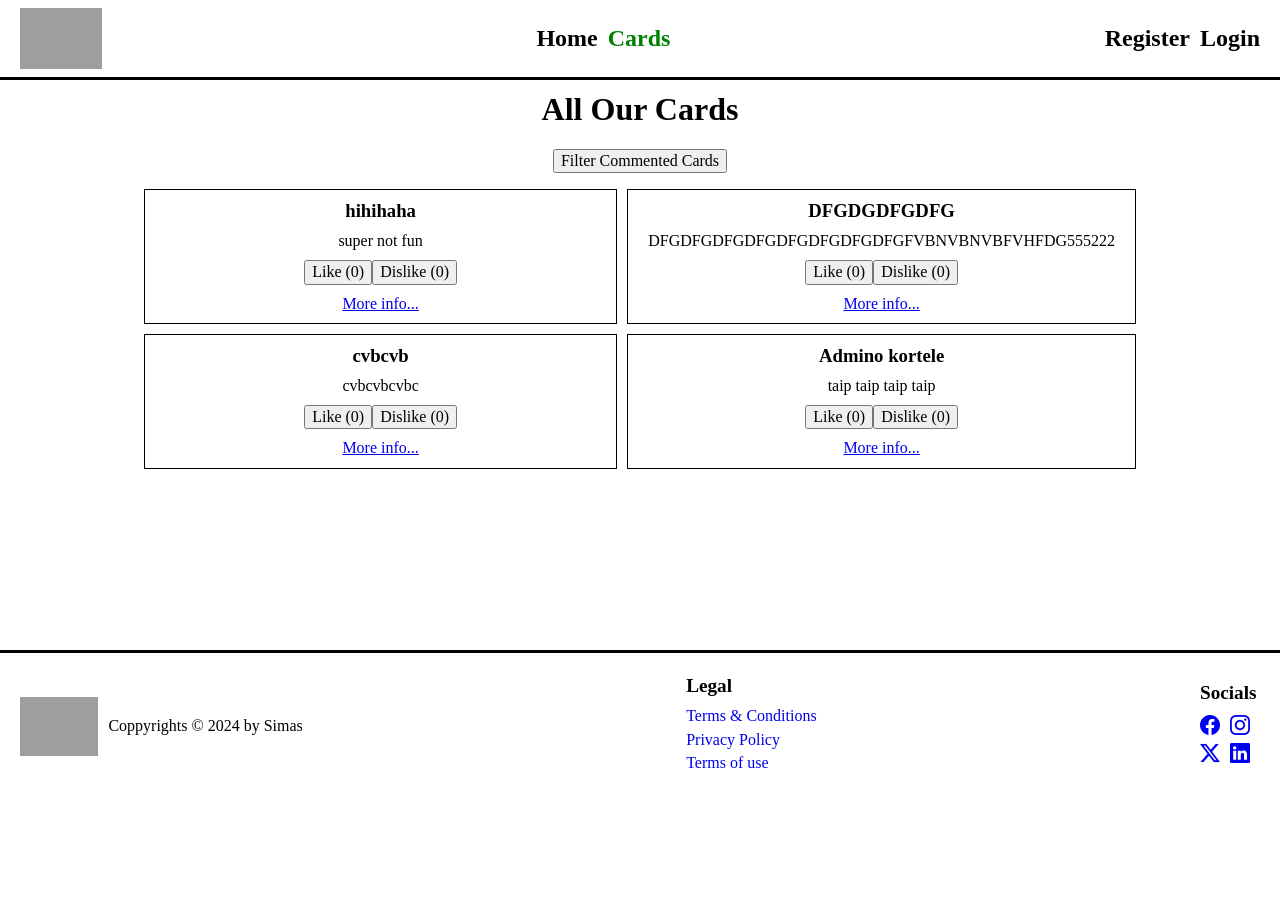
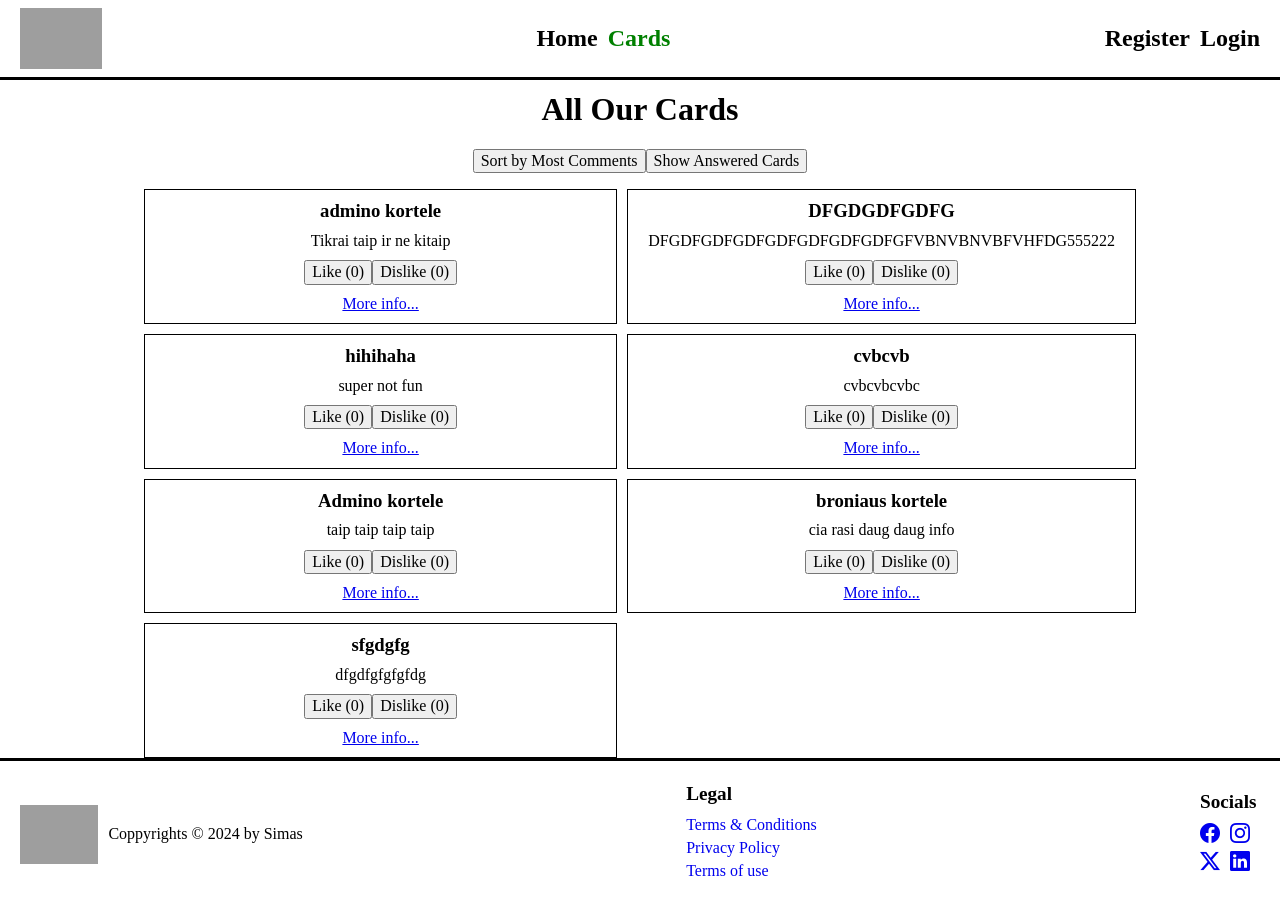
Before and after one commit to simasjo/FEU12-Simas-Domarkas-REACT-atsiskaitymas, a React (Create React App) app: page /cards/allCards in a window 1280 px wide. Before the commit the page ends 800 px from the top, so only its background shows below. Built offline with nearby package versions, Linux system fonts and the light colour scheme; data requests are answered from the project's data file; grey boxes are pictures that could not be loaded.

Commit message:
Sukuriau rykiavimo funkcionaluma

```diff
--- a/src/App.jsx
+++ b/src/App.jsx
@@ -11,7 +11,6 @@ import Footer from './components/UI/Footer';
 import AddNewCard from './components/pages/AddNewCard';
 import OneCardPage from './components/pages/OneCardPage';
 import UserPage from './components/pages/UserPage';
-import AdminPanel from './components/pages/AdminPanel';
 
 const App = () => {
 
@@ -36,9 +35,6 @@ const App = () => {
             <Route path=":name" element={
             loggedInUser ? <UserPage /> : <Navigate to='/user/login' />
             }/>
-            <Route path="adminPanel" element={
-            loggedInUser.role === 'admin' ? <AdminPanel /> : <Navigate to='/user/login' />
-            }/>
           </Route>
         </Routes>
       </main>
--- a/src/components/UI/Header.jsx
+++ b/src/components/UI/Header.jsx
@@ -1,4 +1,4 @@
-import { Link, NavLink, Navigate, useNavigate } from "react-router-dom";
+import { Link, NavLink, useNavigate } from "react-router-dom";
 import styled from 'styled-components';
 import UsersContext from "../../contexts/UsersContext";
 import { useContext } from "react";
@@ -86,12 +86,6 @@ const Header = () => {
             {
                 loggedInUser ?
                 <div>
-                    {
-                        loggedInUser.role === 'admin' &&
-                       <p>
-                        <Link to={'/user/adminPanel'}>Admin Panel</Link>
-                       </p>
-                    }
                    <p>
                     <Link to={`/user/${loggedInUser.userName}`}>{loggedInUser.userName}</Link>
                     </p>
--- a/src/components/pages/AdminPanel.jsx
+++ /dev/null
@@ -1,35 +0,0 @@
-import { useContext } from "react";
-import UsersContext from "../../contexts/UsersContext";
-import styled from "styled-components";
-import UserCard from "../UI/UserCard";
-
-const StyledSection = styled.section`
-
-    >h1{
-        text-align: center;
-    }
-
-`;
-
-const AdminPanel = () => {
-
-    const { users } = useContext(UsersContext);
-
-    return (
-        <StyledSection>
-        <h1>Admin Panel</h1>
-        <div>
-            {
-                users.map(user =>
-                   <UserCard
-                    key={user.id}
-                    user={user}
-                   />
-                )
-            }
-        </div>
-        </StyledSection>
-     );
-}
-
-export default AdminPanel;
--- a/src/components/pages/Cards.jsx
+++ b/src/components/pages/Cards.jsx
@@ -25,25 +25,51 @@ const Cards = () => {
   const { cards } = useContext(CardsContext);
   const { loggedInUser } = useContext(UsersContext);
   const location = useLocation();
-  const [filtered, setFiltered] = useState(false);
+  const [sortByComments, setSortByComments] = useState(false);
+  const [showAnswered, setShowAnswered] = useState(false);
 
-  const handleFilter = () => {
-    setFiltered(!filtered);
+  const handleSortByComments = () => {
+    setSortByComments(!sortByComments);
+  };
+
+  const handleToggleAnswered = () => {
+    setShowAnswered(!showAnswered);
+  };
+
+  const sortCardsByComments = (cards) => {
+    return cards.slice().sort((a, b) => {
+      if (sortByComments) {
+        return (a.comments?.length || 0) - (b.comments?.length || 0);
+      } else {
+        return (b.comments?.length || 0) - (a.comments?.length || 0);
+      }
+    });
+  };
+
+  const filterCardsByAnswered = (cards) => {
+    if (showAnswered) {
+      return cards.filter((card) => card.comments && card.comments.length > 0);
+    } else {
+      return cards;
+    }
   };
 
   return (
     <StyledSection>
       <h1>All Our Cards</h1>
       {loggedInUser && <p><Link to="/cards/addNew">Add New Card</Link></p>}
-      <p><button onClick={handleFilter}>{filtered ? 'Show All Cards' : 'Filter Commented Cards'}</button></p>
+      <p>
+        <button onClick={handleSortByComments}>
+          {sortByComments ? 'Sort by Least Comments' : 'Sort by Most Comments'}
+        </button>
+        <button onClick={handleToggleAnswered}>
+          {showAnswered ? 'Show All Cards' : 'Show Answered Cards'}
+        </button>
+      </p>
       <div>
-        {filtered
-          ? cards
-              .filter((card) => card.comments && card.comments.length > 0)
-              .map((card) => (
-                <Card key={card.id} data={card} location={location} />
-              ))
-          : cards.map((card) => <Card key={card.id} data={card} location={location} />)}
+        {sortCardsByComments(filterCardsByAnswered(cards)).map((card) => (
+          <Card key={card.id} data={card} location={location} />
+        ))}
       </div>
     </StyledSection>
   );
--- a/src/data.json
+++ b/src/data.json
@@ -33,6 +33,13 @@
       "userName": "Deivixas",
       "password": "$2a$08$SI.1Dm76QRtTB5/NRRe1lu98ugpZ8l.or6zsomfblhySfJz6v68b6",
       "passwordNoHash": "Deiviukas123*",
+      "role": "user"
+    },
+    {
+      "id": "32f1f90f-0cb4-4303-8f82-3e98efd23f84",
+      "userName": "Bronius",
+      "password": "$2a$08$Mjskq4Ga6zyLyZEbekubi.7rc1QGEJ.EYDjbqPZY.DAIQRswhlpka",
+      "passwordNoHash": "Bronius123*",
       "role": "user"
     }
   ],
@@ -77,6 +84,59 @@
       "title": "Admino kortele",
       "description": "taip taip taip taip",
       "id": "3d19efb3-b0a7-493e-8adc-7dc15e26c091"
+    },
+    {
+      "id": "3150ae87-f142-45af-be0d-f0ce4f77f1a1",
+      "userId": "0",
+      "title": "admino kortele ",
+      "description": "Tikrai taip ir ne kitaip",
+      "comments": [
+        {
+          "text": "dfddhdfhfh",
+          "id": "d721555f-dfdc-45d4-969c-303cc4eb9619",
+          "authorId": "1"
+        },
+        {
+          "text": "hfghgfhfghfghfgh",
+          "id": "a22ea5c3-2f08-49c8-8ee3-8e07b4e5c203",
+          "authorId": "1"
+        },
+        {
+          "text": "fghfghfghfghfgh",
+          "id": "83d911de-143e-40ff-9906-b39f725b205b",
+          "authorId": "1"
+        },
+        {
+          "text": "gfhfghfghfghfghfg",
+          "id": "a57201d1-d1cc-42df-a105-30241689f018",
+          "authorId": "1"
+        },
+        {
+          "text": "fghfghfghfgh",
+          "id": "c9097a3c-8ae6-419b-81ac-1dbca6a0176c",
+          "authorId": "1"
+        },
+        {
+          "text": "fdgdfgdfggdfgdf",
+          "id": "b7c8d657-c6f8-4929-94af-4f86ec10b324",
+          "authorId": "0"
+        }
+      ],
+      "likes": 0,
+      "dislikes": 0,
+      "hasComments": true
+    },
+    {
+      "id": "7f01e058-4dbb-421a-968a-cb37f56c4af1",
+      "userId": "32f1f90f-0cb4-4303-8f82-3e98efd23f84",
+      "title": "broniaus kortele",
+      "description": "cia rasi daug daug info"
+    },
+    {
+      "id": "c90985fc-b822-4f42-8056-ea0a464998ce",
+      "userId": "0",
+      "title": "sfgdgfg",
+      "description": "dfgdfgfgfgfdg"
     }
   ]
 }
```
